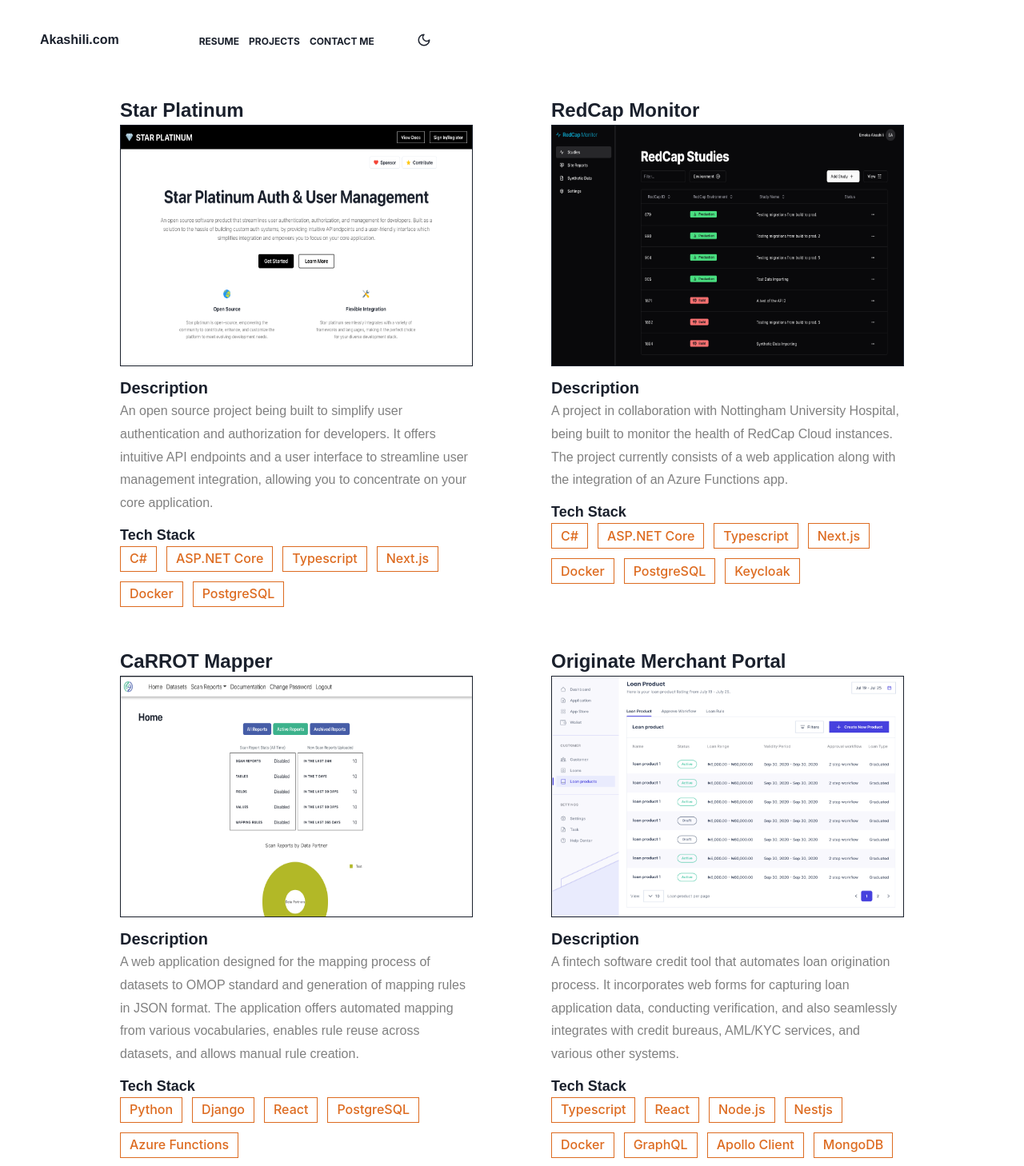
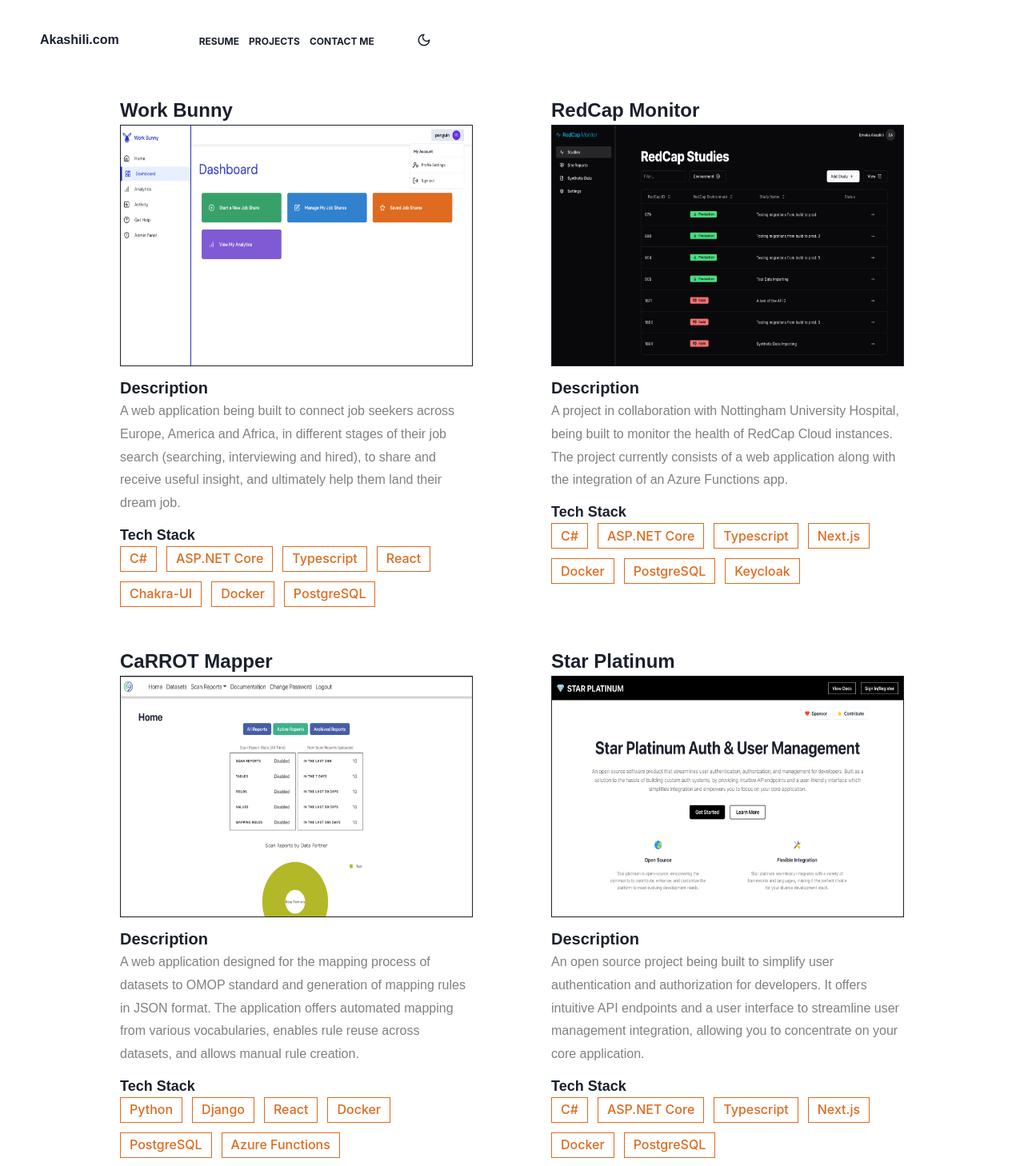
Before and after one commit to Dev-Akashili/akashili.com, a React (Vite) app: page /projects in a window 1280 px wide. Shown: the top 1458 px of the page at 80% size. Built offline with nearby package versions, Linux system fonts and the light colour scheme.

Commit message:
Update projects data

```diff
--- a/src/components/Details.tsx
+++ b/src/components/Details.tsx
@@ -39,10 +39,9 @@ const Details = () => {
         >
           A software engineer experienced in developing and maintaining
           fullstack applications and integration solutions for a range of
-          clients in various sectors. Currently, I am building an open source
-          software product aimed at helping developers seamlessly handle
-          authentication, authorisation and user management in their
-          applications.
+          clients in various sectors. Currently, I am building a web application
+          aimed at transforming the job search process for job seekers in
+          Europe, America, and Africa, across various industries.
         </Text>
         <Stack
           direction="row"
--- a/src/data/data.tsx
+++ b/src/data/data.tsx
@@ -3,16 +3,16 @@ import { Github, Linkedin, Mail } from "lucide-react";
 export const navlinks: { name: string; to: string }[] = [
   {
     name: "RESUME",
-    to: "https://drive.google.com/file/d/1jdMOFJ-EhDveKA8bXspMQ8qETs1xv6YZ/view"
+    to: "https://drive.google.com/file/d/1jdMOFJ-EhDveKA8bXspMQ8qETs1xv6YZ/view",
   },
   { name: "PROJECTS", to: "/projects" },
-  { name: "CONTACT ME", to: "/contact" }
+  { name: "CONTACT ME", to: "/contact" },
 ];
 
 export const contactIcons: { element: React.ReactNode; link: string }[] = [
   { element: <Github />, link: "https://github.com/Dev-Akashili" },
   { element: <Linkedin />, link: "https://www.linkedin.com/in/akashili/" },
-  { element: <Mail />, link: "/contact" }
+  { element: <Mail />, link: "/contact" },
 ];
 
 export const projects: {
@@ -23,19 +23,20 @@ export const projects: {
   stack: string[];
 }[] = [
   {
-    name: "Star Platinum",
+    name: "Work Bunny",
     description:
-      "An open source project being built to simplify user authentication and authorization for developers. It offers intuitive API endpoints and a user interface to streamline user management integration, allowing you to concentrate on your core application.",
-    imageLink: "././star-platinum.png",
-    githubLink: "https://github.com/Dev-Akashili/star-platinum",
+      "A web application being built to connect job seekers across Europe, America and Africa, in different stages of their job search (searching, interviewing and hired), to share and receive useful insight, and ultimately help them land their dream job.",
+    imageLink: "././workbunny.png",
+    githubLink: "https://github.com/Dev-Akashili/workbunny-webapp",
     stack: [
       "C#",
       "ASP.NET Core",
       "Typescript",
-      "Next.js",
+      "React",
+      "Chakra-UI",
       "Docker",
-      "PostgreSQL"
-    ]
+      "PostgreSQL",
+    ],
   },
   {
     name: "RedCap Monitor",
@@ -50,8 +51,8 @@ export const projects: {
       "Next.js",
       "Docker",
       "PostgreSQL",
-      "Keycloak"
-    ]
+      "Keycloak",
+    ],
   },
   {
     name: "CaRROT Mapper",
@@ -59,7 +60,29 @@ export const projects: {
       "A web application designed for the mapping process of datasets to OMOP standard and generation of mapping rules in JSON format. The application offers automated mapping from various vocabularies, enables rule reuse across datasets, and allows manual rule creation.",
     imageLink: "././carrot.png",
     githubLink: "https://github.com/Health-Informatics-UoN/CaRROT-Mapper",
-    stack: ["Python", "Django", "React", "PostgreSQL", "Azure Functions"]
+    stack: [
+      "Python",
+      "Django",
+      "React",
+      "Docker",
+      "PostgreSQL",
+      "Azure Functions",
+    ],
+  },
+  {
+    name: "Star Platinum",
+    description:
+      "An open source project being built to simplify user authentication and authorization for developers. It offers intuitive API endpoints and a user interface to streamline user management integration, allowing you to concentrate on your core application.",
+    imageLink: "././star-platinum.png",
+    githubLink: "https://github.com/Dev-Akashili/star-platinum",
+    stack: [
+      "C#",
+      "ASP.NET Core",
+      "Typescript",
+      "Next.js",
+      "Docker",
+      "PostgreSQL",
+    ],
   },
   {
     name: "Originate Merchant Portal",
@@ -76,7 +99,7 @@ export const projects: {
       "GraphQL",
       "Apollo Client",
       "MongoDB",
-      "RabbitMQ"
-    ]
-  }
+      "RabbitMQ",
+    ],
+  },
 ];
```
Also changed, not shown: public/workbunny.png (added).
